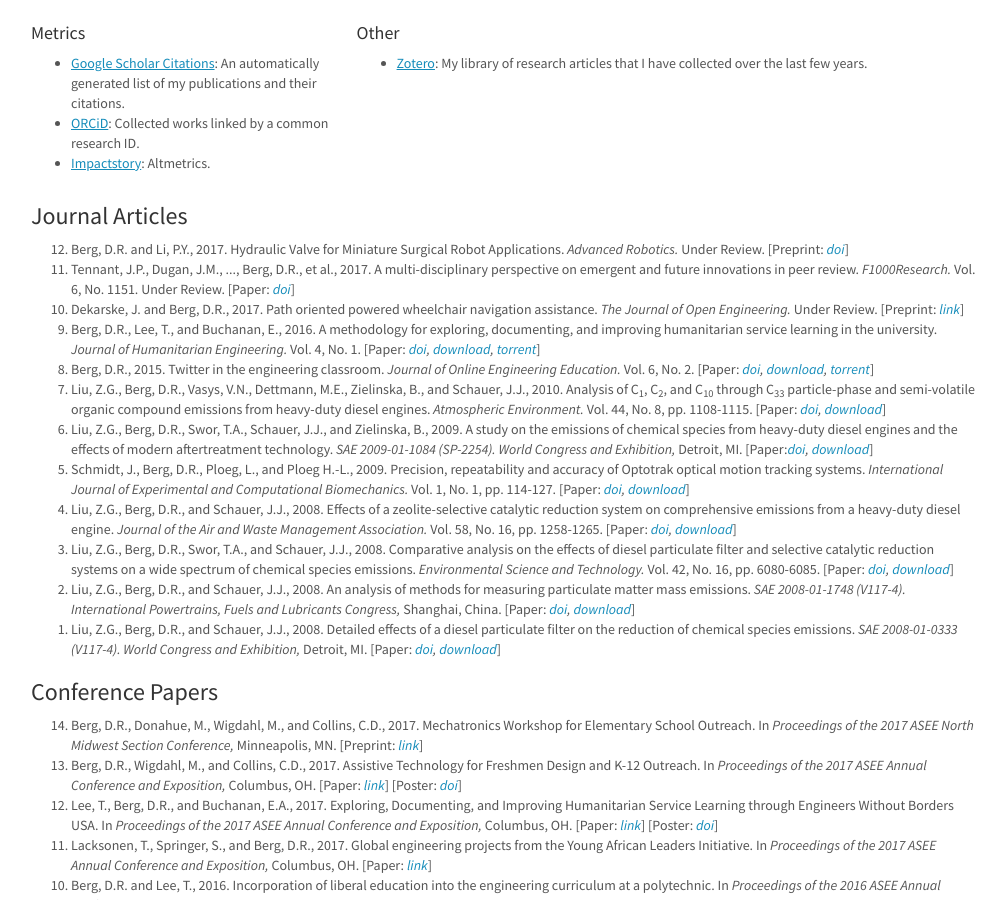
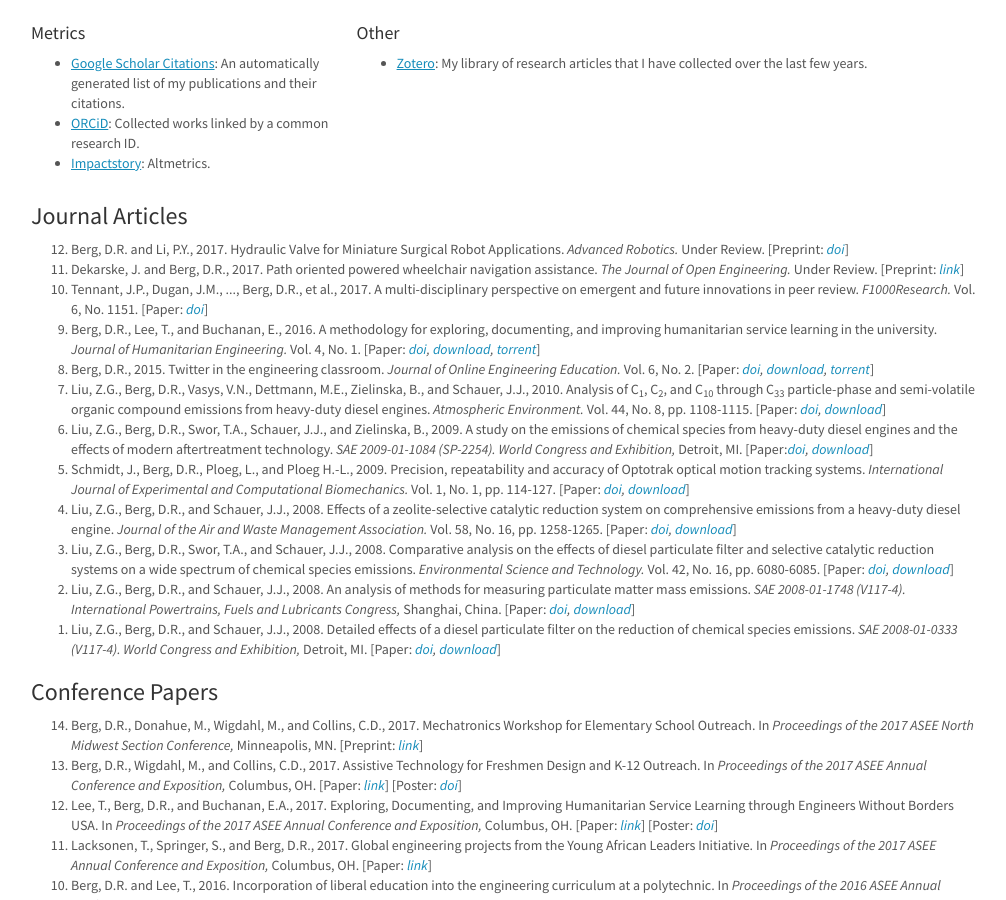
Before and after one commit to devinberg/devinberg.com, a Jekyll site: the page built from publications/index.md, in a window 1280 px wide and 900 px high, scrolled down 487 px. Shown: the whole window, without its empty margins (39-1045 px from the left). Built offline with Jekyll 4.4.1, drawn with Linux system fonts in a browser that asks for light colours; nearby versions of some CDN libraries; comment, search, counter and statistics services are not loaded.

Commit message:
peer review paper fully accepted

```diff
--- a/publications/index.md
+++ b/publications/index.md
@@ -57,10 +57,9 @@ Below are some of the papers and other artifacts I have published. Additional in
 <ol reversed="">
 	<li>Berg, D.R. and Li, P.Y., 2017. Hydraulic Valve for Miniature Surgical Robot Applications. <i>Advanced Robotics.</i> Under Review. [Preprint: <i><a href="https://dx.doi.org/10.17605/OSF.IO/N7AJQ">doi</a></i>] <span data-badge-popover="right" data-badge-type="4" data-doi="10.17605/OSF.IO/N7AJQ" data-hide-no-mentions="true" class="altmetric-embed"></span></li>
 
-	<li>Tennant, J.P., Dugan, J.M., ..., Berg, D.R., et al., 2017. A multi-disciplinary perspective on emergent and future innovations in peer review. <i>F1000Research.</i> Vol. 6, No. 1151. Under Review. [Paper: <i><a href="http://dx.doi.org/10.12688/f1000research.12037.2">doi</a></i>] <span data-badge-popover="right" data-badge-type="4" data-altmetric-id='22215317' data-hide-no-mentions="true" class="altmetric-embed"></span></li>
+ 	<li>Dekarske, J. and Berg, D.R., 2017. Path oriented powered wheelchair navigation assistance. <i>The Journal of Open Engineering.</i> Under Review. [Preprint: <i><a href="https://www.pubpub.org/pub/path-oriented-powered-wheelchair-navigation-assistance">link</a></i>] <span data-badge-popover="right" data-badge-type="4" data-doi="" data-hide-no-mentions="true" class="altmetric-embed"></span></li>
 
-
- 	<li>Dekarske, J. and Berg, D.R., 2017. Path oriented powered wheelchair navigation assistance. <i>The Journal of Open Engineering.</i> Under Review. [Preprint: <i><a href="https://www.pubpub.org/pub/path-oriented-powered-wheelchair-navigation-assistance">link</a></i>] <span data-badge-popover="right" data-badge-type="4" data-doi="" data-hide-no-mentions="true" class="altmetric-embed"></span></li>
+	<li>Tennant, J.P., Dugan, J.M., ..., Berg, D.R., et al., 2017. A multi-disciplinary perspective on emergent and future innovations in peer review. <i>F1000Research.</i> Vol. 6, No. 1151. [Paper: <i><a href="http://dx.doi.org/10.12688/f1000research.12037.2">doi</a></i>] <span data-badge-popover="right" data-badge-type="4" data-altmetric-id='22215317' data-hide-no-mentions="true" class="altmetric-embed"></span></li>
 
  	<li>Berg, D.R., Lee, T., and Buchanan, E., 2016. A methodology for exploring, documenting, and improving humanitarian service learning in the university. <i>Journal of Humanitarian Engineering.</i> Vol. 4, No. 1. [Paper: <i><a href="https://dx.doi.org/10.6084/m9.figshare.2758129.v2">doi</a>, <a href="https://s3.amazonaws.com/drb_website_storage/devinberg.com/471592PB.pdf">download</a>, <a href="magnet:?xt=urn:btih:4cdade8fa3c6d451441fda7ae19bb53537b6ee21&tr=http%3A%2F%2Facademictorrents.com%2Fannounce.php&tr=udp%3A%2F%2Ftracker.publicbt.com%3A80%2Fannounce&tr=udp%3A%2F%2Ftracker.openbittorrent.com%3A80%2Fannounce">torrent</a></i>] <span data-badge-popover="right" data-badge-type="4" data-doi="10.6084/m9.figshare.2758129" data-hide-no-mentions="true" class="altmetric-embed"></span></li>
 
```
